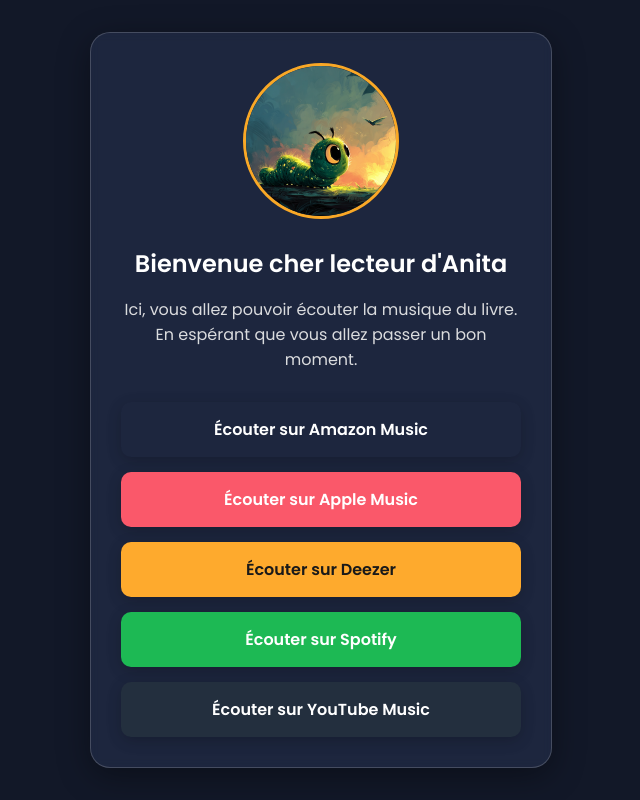
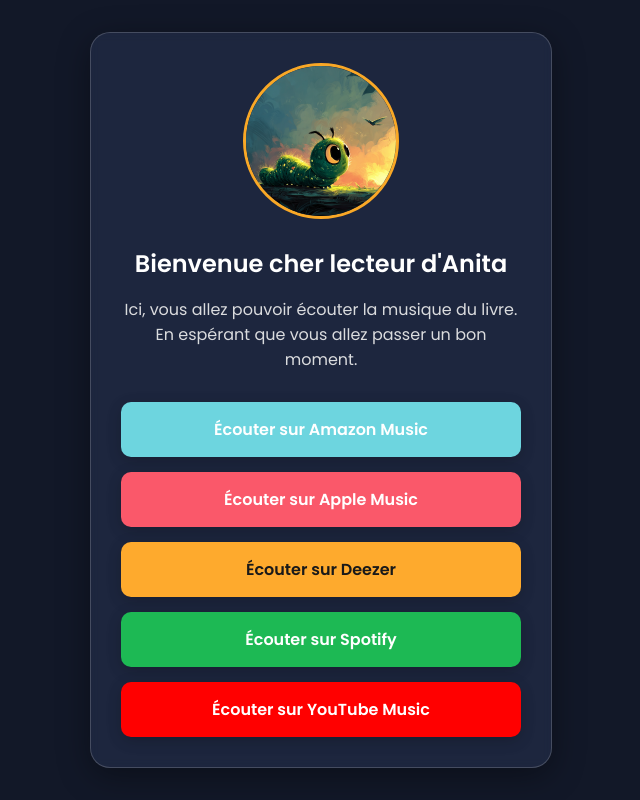
Before and after one commit to Phifrommars13/anita-musique, a plain HTML site: page index.html in a window 1280 px wide. Shown: the whole page, without its empty margins (319-959 px from the left). Drawn offline with Linux system fonts and the light colour scheme.

Commit message:
Update index.html
Changement couleurs lien

```diff
--- a/index.html
+++ b/index.html
@@ -80,8 +80,8 @@
         .deezer { background-color: #FEAA2D; color: #191919; }
         .spotify { background-color: #1DB954; }
         .apple-music { background-color: #FA586A; }
-        .youtube-music { background-color: #232F3E; }
-        .amazon {}
+        .youtube-music { background-color: #FF0000; }
+        .amazon {background-color: #6DD5DF; }
     </style>
 </head>
 <body>
```
